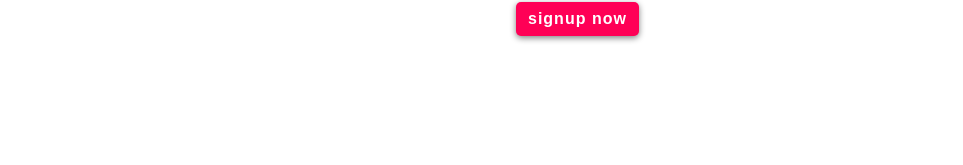
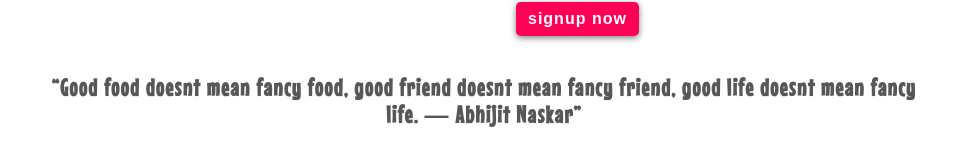
Before and after one commit to ks5998/foodies_hub, a React (Create React App) app: page / in a window 1280 px wide. Shown: the part 895-1060 px from the top of the page, without its empty margins (156-1119 px from the left). Before the commit the page ends 1008 px from the top, so only its background shows below. Built offline with nearby package versions, Linux system fonts and the light colour scheme.

Commit message:
checkpoint 6

```diff
--- a/package.json
+++ b/package.json
@@ -12,6 +12,7 @@
     "@testing-library/user-event": "^13.5.0",
     "react": "^18.2.0",
     "react-dom": "^18.2.0",
+    "react-responsive-carousel": "^3.2.23",
     "react-router-dom": "^6.3.0",
     "react-scripts": "5.0.1",
     "sass": "^1.54.2",
--- a/public/index.html
+++ b/public/index.html
@@ -26,6 +26,8 @@
     -->
     <title>React App</title>
 
+
+
     <!--google fonts-->
     <link rel="preconnect" href="https://fonts.googleapis.com">
     <link href="https://fonts.googleapis.com/css2?family=Karla:ital,wght@0,300;0,400;1,200;1,500&family=Marck+Script&family=Mouse+Memoirs&family=Satisfy&family=Ubuntu:ital,wght@0,300;0,400;1,300&display=swap" rel="stylesheet">
--- a/src/App.js
+++ b/src/App.js
@@ -1,6 +1,7 @@
 import HeroSection from "./COMPONENTS/HeroSection";
 import ImproveSkills from "./COMPONENTS/ImproveSkills";
 import Navbar from "./COMPONENTS/Navbar";
+import Quotes from "./COMPONENTS/Quotes";
 
 function App() {
   return (
@@ -9,6 +10,7 @@ function App() {
       <div className="container main">
         <HeroSection />
         <ImproveSkills />
+        <Quotes />
       </div>
     </div>
   );
--- /dev/null
+++ b/src/COMPONENTS/Quotes.jsx
@@ -0,0 +1,38 @@
+import "react-responsive-carousel/lib/styles/carousel.min.css";
+import { Carousel } from 'react-responsive-carousel';
+
+export default function Quotes(){
+
+    return(
+        <>
+        <div className="section quote">
+            <Carousel
+                autoPlay={true}
+                infiniteLoop
+                showArrows={false}
+                showStatus={false}
+                showIndicators={false}
+                stopOnHover
+                transitionTime={500}
+                interval={7000}>
+                <h2>
+                “Good food doesnt mean fancy food, good friend doesnt mean fancy friend, good life doesnt mean fancy life.  ― Abhijit Naskar”
+                </h2>
+                <h2>
+                “No one has ever enjoyed their life to fullest without eating good food. Good food is bliss of human life.  ― Purvi Raniga”
+                </h2>
+                <h2>
+                “Good food warms the heart and feeds the soul.  ― Adrienne Posey”
+                </h2>
+                <h2>
+                “Home is not necessarily, where the heart is. It is also, where good food,people, and sanity resides.even if that accounts for a house, with no people in it.   ― anjali mukherjee”
+                </h2>
+                <h2>
+                “Good food and good eating are about risk. Every once in a while an oyster, for instance, will make you sick to your stomach. Does this mean you should stop eating oysters? No way. ― Anthony Bourdain ”
+                </h2>
+            </Carousel>
+        </div>
+
+        </>
+    )
+}
--- a/src/STYLES/Partials/heroSection.scss
+++ b/src/STYLES/Partials/heroSection.scss
@@ -15,6 +15,8 @@
             overflow: hidden;
             transform: sclae(0);
             opacity: 0;
+
+
             animation: 0.5s popOut forwards;
             &:nth-child(2){
                 animation-delay: .1s;
@@ -52,11 +54,16 @@
     width: 100%;
     position: relative;
 
+
     img{
         position: absolute;
         top: 0;
         left: 0;
         width: 100%;
         height: 100%;
+        &:hover{
+            transform: scale(1.1);
+        }
     }
+
 }
--- a/src/STYLES/index.scss
+++ b/src/STYLES/index.scss
@@ -115,3 +115,10 @@ img{
         }
     }
 }
+
+/*=================================Quotes.jsx=========================*/
+
+.section.quote{
+    color: var(--text-light);
+    letter-spacing: 1.5px;
+}
```
Also changed, not shown: 1 other file (tests, documents, lock files or other folders).
